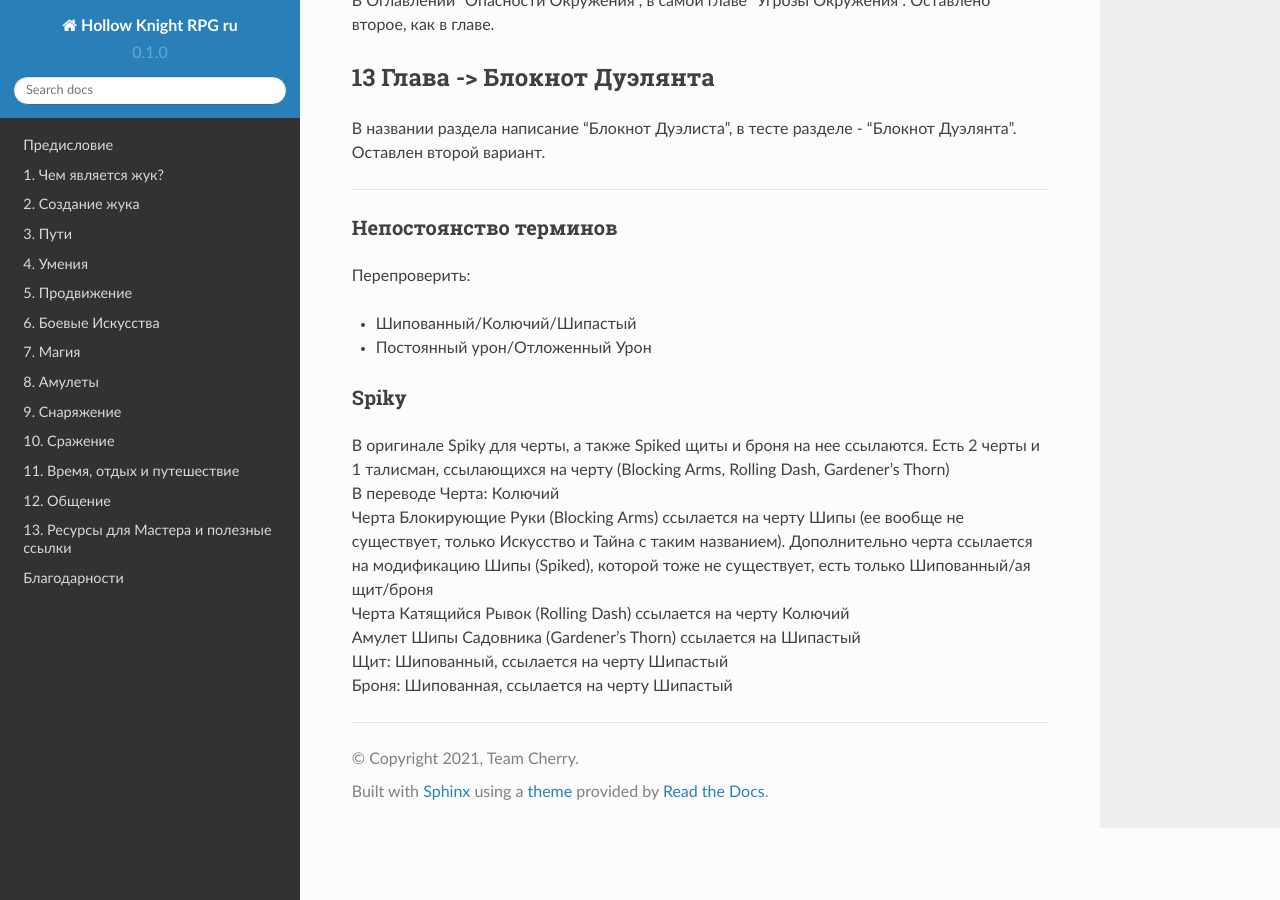
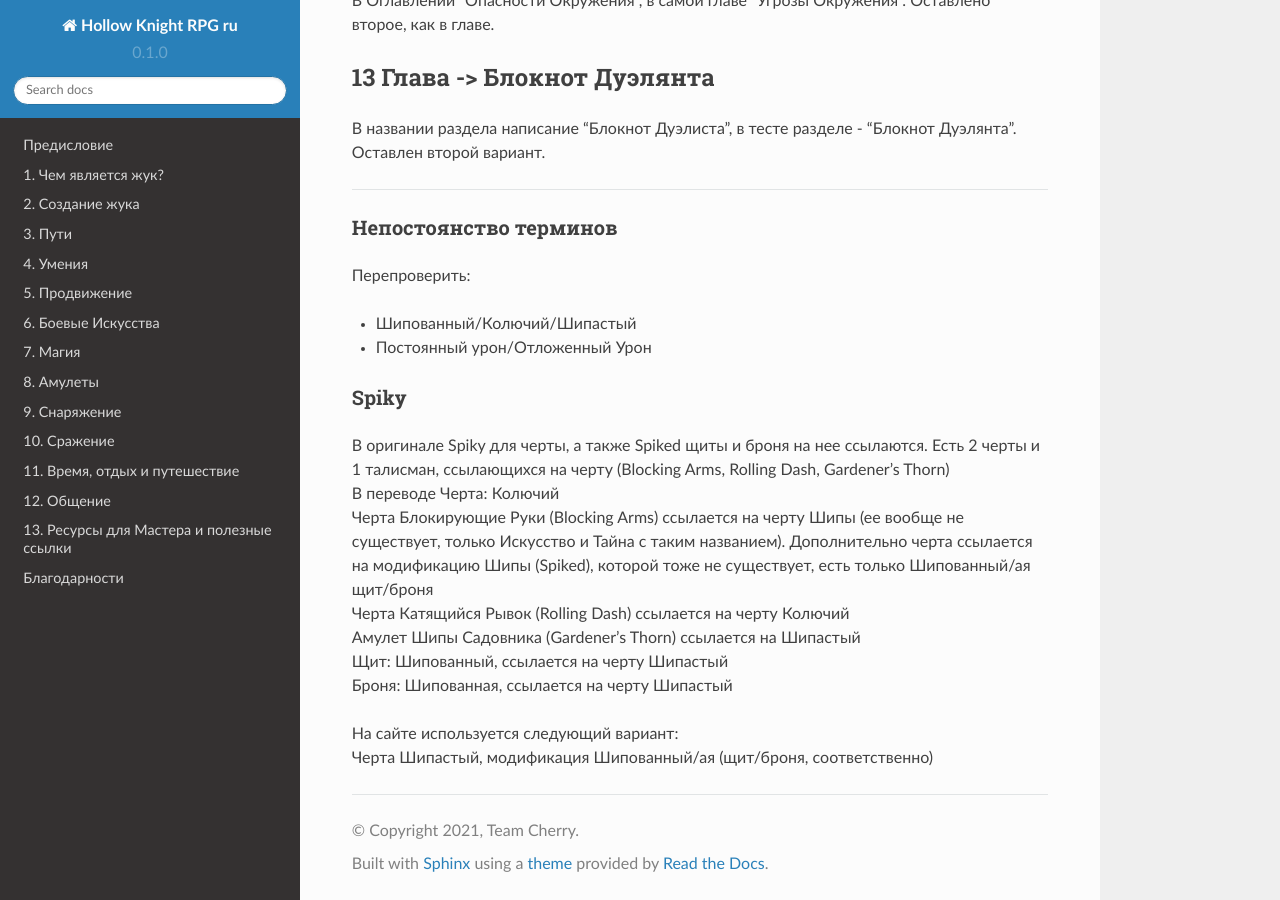
Before and after one commit to LazySelkie/hollow-knight-rpg-ru, a Sphinx documentation site: the page built from docs/source/differences.rst, in a window 1280 px wide and 900 px high, scrolled down 3336 px. Built offline with Sphinx 7.4.7 and the Read the Docs theme 2.0.0, drawn with Linux system fonts in a browser that asks for light colours.

Commit message:
Update differences.rst

```diff
--- a/docs/source/differences.rst
+++ b/docs/source/differences.rst
@@ -110,3 +110,6 @@ Spiky
 | Амулет Шипы Садовника (Gardener's Thorn) ссылается на Шипастый
 | Щит: Шипованный, ссылается на черту Шипастый
 | Броня: Шипованная, ссылается на черту Шипастый
+
+| На сайте используется следующий вариант:
+| Черта Шипастый, модификация Шипованный/ая (щит/броня, соответственно)
```
